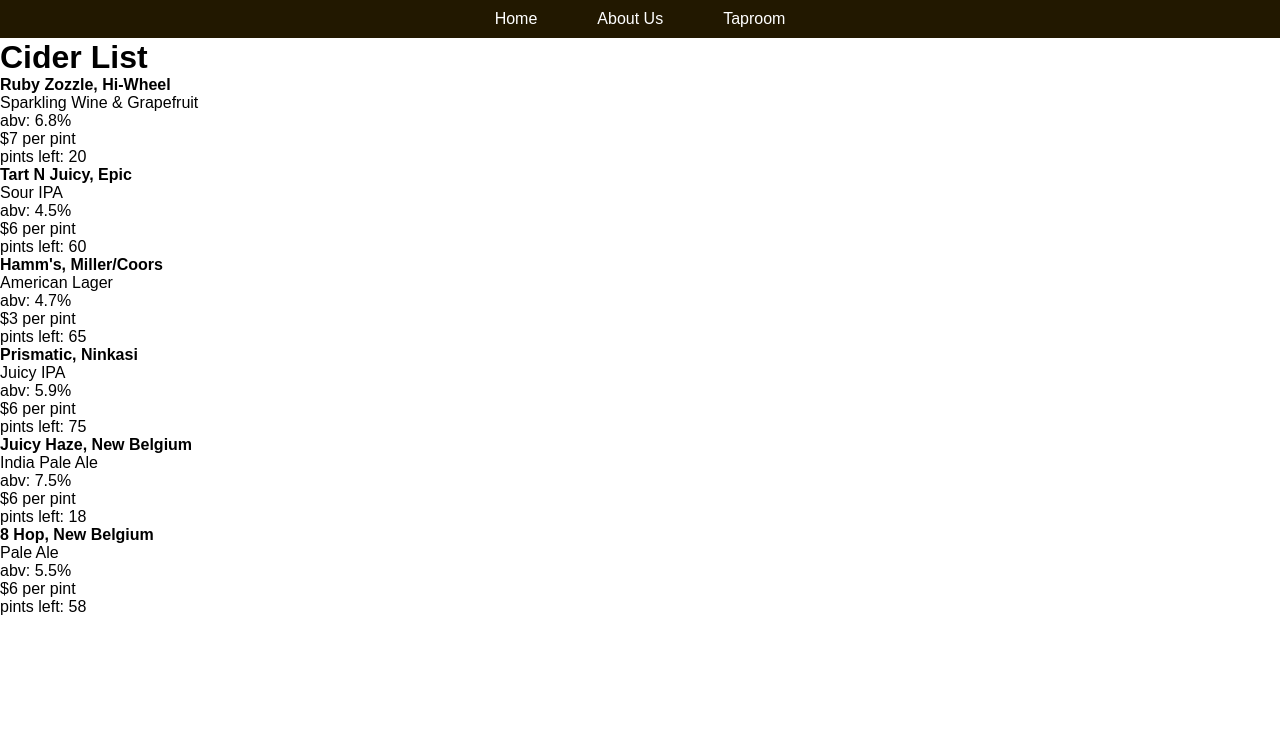
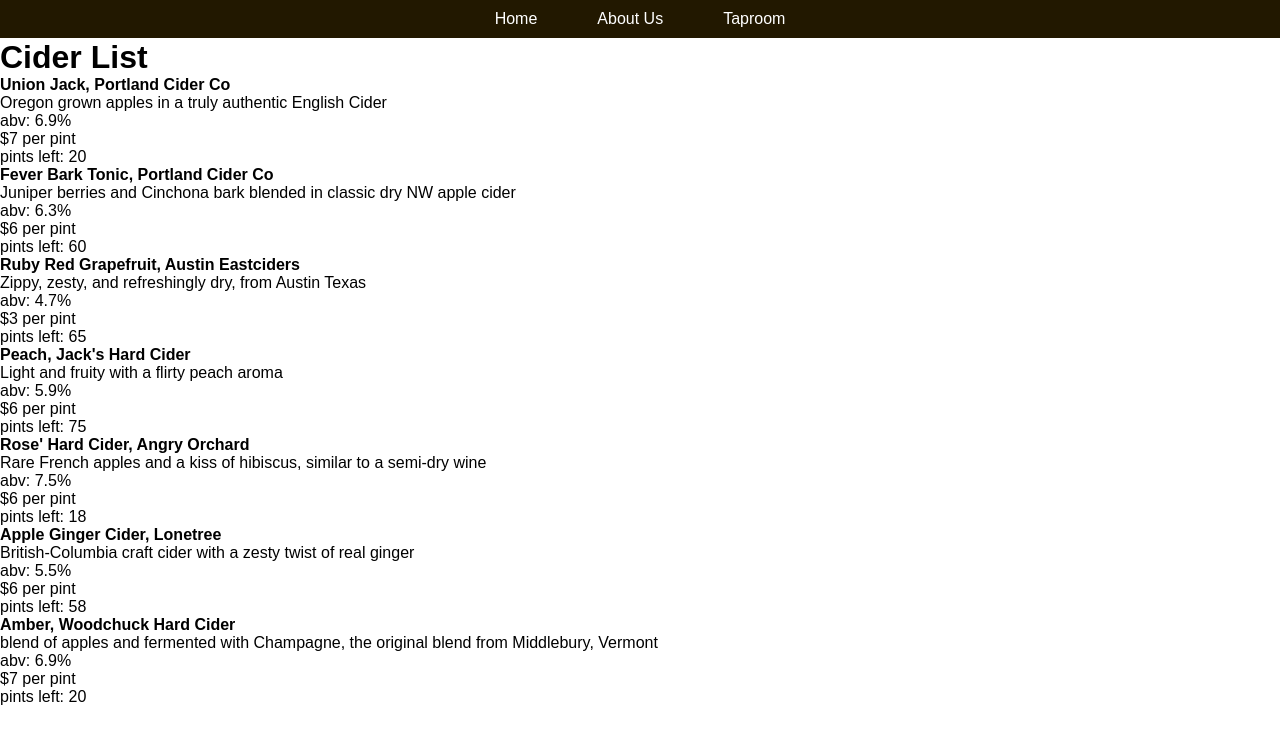
Before and after one commit to robinsola/Cider-House, a React app: page /#/CiderList in a window 1280 px wide. Shown: the top 740 px of the page. Built offline with nearby package versions, Linux system fonts and the light colour scheme.

Commit message:
update cider list with ciders

```diff
--- a/src/components/CiderList.jsx
+++ b/src/components/CiderList.jsx
@@ -3,52 +3,60 @@ import Cider from './Cider';
 
 const masterCiderList = [
   {
-    name: 'Ruby Zozzle',
-    brewer: 'Hi-Wheel',
-    description: 'Sparkling Wine & Grapefruit',
-    abv: '6.8%',
+    name: 'Union Jack',
+    brewer: 'Portland Cider Co',
+    description: 'Oregon grown apples in a truly authentic English Cider',
+    abv: '6.9%',
     price: '7',
     remaining: '20'
   },
   {
-    name: 'Tart N Juicy',
-    brewer: 'Epic',
-    description: 'Sour IPA',
-    abv: '4.5%',
+    name: 'Fever Bark Tonic',
+    brewer: 'Portland Cider Co',
+    description: 'Juniper berries and Cinchona bark blended in classic dry NW apple cider',
+    abv: '6.3%',
     price: '6',
     remaining: '60'
   },
   {
-    name: 'Hamm\'s',
-    brewer: 'Miller/Coors',
-    description: 'American Lager',
+    name: 'Ruby Red Grapefruit',
+    brewer: 'Austin Eastciders',
+    description: 'Zippy, zesty, and refreshingly dry, from Austin Texas',
     abv: '4.7%',
     price: '3',
     remaining: '65'
   },
   {
-    name: 'Prismatic',
-    brewer: 'Ninkasi',
-    description: 'Juicy IPA',
+    name: 'Peach',
+    brewer: 'Jack\'s Hard Cider',
+    description: 'Light and fruity with a flirty peach aroma',
     abv:  '5.9%',
     price: '6',
     remaining: '75'
   },
   {
-    name: 'Juicy Haze',
-    brewer: 'New Belgium',
-    description: 'India Pale Ale',
+    name: 'Rose\' Hard Cider',
+    brewer: 'Angry Orchard',
+    description: 'Rare French apples and a kiss of hibiscus, similar to a semi-dry wine',
     abv:  '7.5%',
     price: '6',
     remaining: '18'
   },
   {
-    name: '8 Hop',
-    brewer: 'New Belgium',
-    description: 'Pale Ale',
+    name: 'Apple Ginger Cider',
+    brewer: 'Lonetree',
+    description: 'British-Columbia craft cider with a zesty twist of real ginger',
     abv:  '5.5%',
     price: '6',
     remaining: '58'
+  },
+  {
+    name: 'Amber',
+    brewer: 'Woodchuck Hard Cider',
+    description: 'blend of apples and fermented with Champagne, the original blend from Middlebury, Vermont',
+    abv: '6.9%',
+    price: '7',
+    remaining: '20'
   }
 ];
 
```
